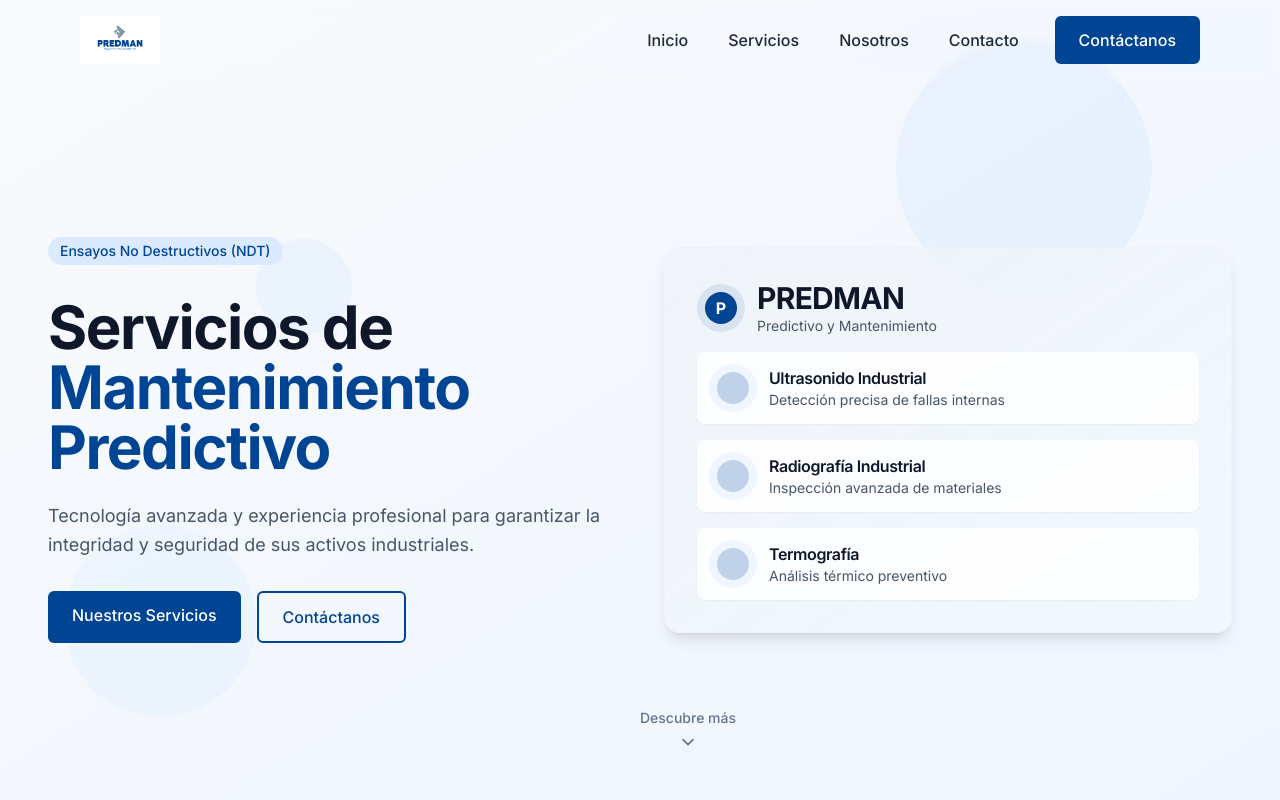
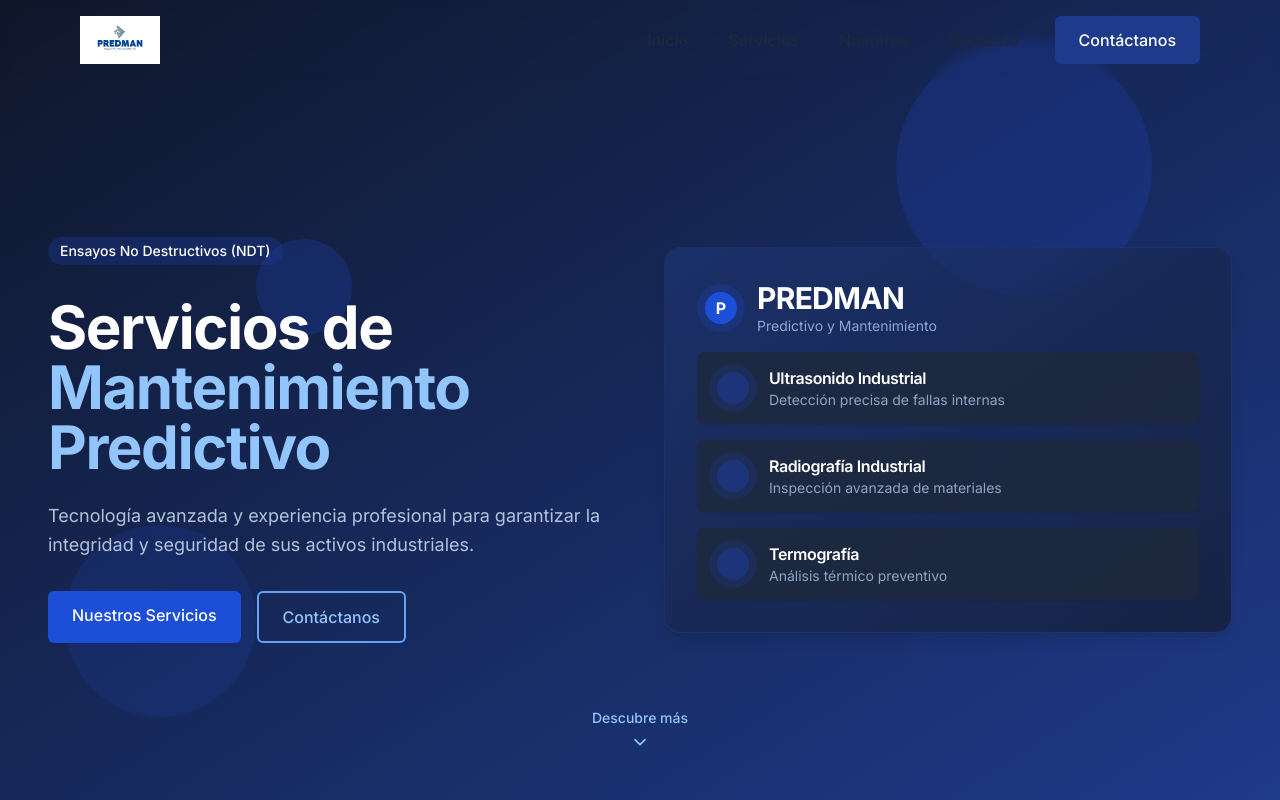
Before and after one commit to jemartinezm/ndt-dynamic-portal, a React (Vite) app: page / in a window 1280 px wide. Shown: the top 800 px of the page. Built offline with nearby package versions, Linux system fonts and the light colour scheme.

Commit message:
Adjust hero section styling
- Adjust the styling of the "Descubre más" element in the hero section.
- Use darker blue tones in the hero section.

```diff
--- a/src/components/Hero.tsx
+++ b/src/components/Hero.tsx
@@ -5,82 +5,82 @@ const Hero = () => {
   return (
     <section
       id="home"
-      className="relative min-h-screen flex items-center pt-20 bg-gradient-to-br from-slate-50 to-blue-50"
+      className="relative min-h-screen flex items-center pt-20 bg-gradient-to-br from-slate-900 to-blue-900"
     >
       <div className="absolute inset-0 z-0 overflow-hidden">
-        <div className="absolute top-[5%] right-[10%] w-64 h-64 rounded-full bg-blue-100/50 animate-float" style={{ animationDelay: '0.5s' }}></div>
-        <div className="absolute bottom-[10%] left-[5%] w-48 h-48 rounded-full bg-blue-100/30 animate-float" style={{ animationDelay: '1.5s' }}></div>
-        <div className="absolute top-[30%] left-[20%] w-24 h-24 rounded-full bg-blue-100/40 animate-float" style={{ animationDelay: '1s' }}></div>
-        <div className="absolute bottom-[30%] right-[15%] w-32 h-32 rounded-full bg-blue-100/20 animate-float" style={{ animationDelay: '2s' }}></div>
+        <div className="absolute top-[5%] right-[10%] w-64 h-64 rounded-full bg-blue-800/30 animate-float" style={{ animationDelay: '0.5s' }}></div>
+        <div className="absolute bottom-[10%] left-[5%] w-48 h-48 rounded-full bg-blue-800/20 animate-float" style={{ animationDelay: '1.5s' }}></div>
+        <div className="absolute top-[30%] left-[20%] w-24 h-24 rounded-full bg-blue-800/30 animate-float" style={{ animationDelay: '1s' }}></div>
+        <div className="absolute bottom-[30%] right-[15%] w-32 h-32 rounded-full bg-blue-800/10 animate-float" style={{ animationDelay: '2s' }}></div>
       </div>
 
       <div className="container mx-auto px-6 md:px-12 z-10">
         <div className="flex flex-col md:flex-row items-center justify-between gap-12">
           <div className="md:w-1/2 space-y-6 animate-fade-in">
-            <div className="inline-block px-3 py-1 rounded-full bg-blue-100 text-primary font-medium text-sm mb-2">
+            <div className="inline-block px-3 py-1 rounded-full bg-blue-800/30 text-white font-medium text-sm mb-2">
               Ensayos No Destructivos (NDT)
             </div>
-            <h1 className="text-4xl md:text-5xl lg:text-6xl font-bold tracking-tight text-slate-900">
+            <h1 className="text-4xl md:text-5xl lg:text-6xl font-bold tracking-tight text-white">
               Servicios de<br />
-              <span className="text-primary">Mantenimiento Predictivo</span>
+              <span className="text-blue-300">Mantenimiento Predictivo</span>
             </h1>
-            <p className="text-lg text-slate-600 max-w-xl leading-relaxed">
+            <p className="text-lg text-blue-100/80 max-w-xl leading-relaxed">
               Tecnología avanzada y experiencia profesional para garantizar la integridad y seguridad de sus activos industriales.
             </p>
             <div className="flex flex-wrap gap-4 pt-2">
-              <a href="#services" className="btn-primary">
+              <a href="#services" className="btn-primary bg-blue-700 hover:bg-blue-600">
                 Nuestros Servicios
               </a>
-              <a href="#contact" className="btn-outline">
+              <a href="#contact" className="btn-outline border-blue-400 text-blue-300 hover:bg-blue-800/30">
                 Contáctanos
               </a>
             </div>
           </div>
 
           <div className="md:w-1/2 relative animate-slide-in" style={{ animationDelay: '0.3s' }}>
-            <div className="relative z-10 glass-card p-6 md:p-8 rounded-2xl overflow-hidden">
-              <div className="absolute inset-0 bg-gradient-to-br from-primary/5 to-blue-100/30 z-0"></div>
+            <div className="relative z-10 glass-card p-6 md:p-8 rounded-2xl overflow-hidden bg-slate-800/40 backdrop-blur-md border border-blue-900/50">
+              <div className="absolute inset-0 bg-gradient-to-br from-blue-900/50 to-slate-900/50 z-0"></div>
               <div className="relative z-10">
                 <div className="flex items-center space-x-3 mb-4">
-                  <div className="w-12 h-12 rounded-full bg-primary/10 flex items-center justify-center">
-                    <div className="w-8 h-8 rounded-full bg-primary flex items-center justify-center text-white font-bold">
+                  <div className="w-12 h-12 rounded-full bg-blue-800/30 flex items-center justify-center">
+                    <div className="w-8 h-8 rounded-full bg-blue-700 flex items-center justify-center text-white font-bold">
                       P
                     </div>
                   </div>
                   <div>
-                    <h3 className="font-bold text-slate-900">PREDMAN</h3>
-                    <p className="text-sm text-slate-600">Predictivo y Mantenimiento</p>
+                    <h3 className="font-bold text-white">PREDMAN</h3>
+                    <p className="text-sm text-blue-200/70">Predictivo y Mantenimiento</p>
                   </div>
                 </div>
 
                 <div className="space-y-4">
-                  <div className="flex items-center p-3 rounded-lg bg-white/80 shadow-sm">
-                    <div className="mr-3 p-2 rounded-full bg-blue-50">
-                      <div className="w-8 h-8 rounded-full bg-primary/20"></div>
+                  <div className="flex items-center p-3 rounded-lg bg-slate-800/80 shadow-sm">
+                    <div className="mr-3 p-2 rounded-full bg-blue-900/30">
+                      <div className="w-8 h-8 rounded-full bg-blue-800/40"></div>
                     </div>
                     <div>
-                      <h4 className="font-semibold text-slate-900">Ultrasonido Industrial</h4>
-                      <p className="text-sm text-slate-600">Detección precisa de fallas internas</p>
+                      <h4 className="font-semibold text-white">Ultrasonido Industrial</h4>
+                      <p className="text-sm text-blue-200/70">Detección precisa de fallas internas</p>
                     </div>
                   </div>
 
-                  <div className="flex items-center p-3 rounded-lg bg-white/80 shadow-sm">
-                    <div className="mr-3 p-2 rounded-full bg-blue-50">
-                      <div className="w-8 h-8 rounded-full bg-primary/20"></div>
+                  <div className="flex items-center p-3 rounded-lg bg-slate-800/80 shadow-sm">
+                    <div className="mr-3 p-2 rounded-full bg-blue-900/30">
+                      <div className="w-8 h-8 rounded-full bg-blue-800/40"></div>
                     </div>
                     <div>
-                      <h4 className="font-semibold text-slate-900">Radiografía Industrial</h4>
-                      <p className="text-sm text-slate-600">Inspección avanzada de materiales</p>
+                      <h4 className="font-semibold text-white">Radiografía Industrial</h4>
+                      <p className="text-sm text-blue-200/70">Inspección avanzada de materiales</p>
                     </div>
                   </div>
 
-                  <div className="flex items-center p-3 rounded-lg bg-white/80 shadow-sm">
-                    <div className="mr-3 p-2 rounded-full bg-blue-50">
-                      <div className="w-8 h-8 rounded-full bg-primary/20"></div>
+                  <div className="flex items-center p-3 rounded-lg bg-slate-800/80 shadow-sm">
+                    <div className="mr-3 p-2 rounded-full bg-blue-900/30">
+                      <div className="w-8 h-8 rounded-full bg-blue-800/40"></div>
                     </div>
                     <div>
-                      <h4 className="font-semibold text-slate-900">Termografía</h4>
-                      <p className="text-sm text-slate-600">Análisis térmico preventivo</p>
+                      <h4 className="font-semibold text-white">Termografía</h4>
+                      <p className="text-sm text-blue-200/70">Análisis térmico preventivo</p>
                     </div>
                   </div>
                 </div>
@@ -90,8 +90,8 @@ const Hero = () => {
         </div>
       </div>
 
-      <div className="absolute bottom-10 left-1/2 transform -translate-x-1/2 animate-bounce">
-        <a href="#services" className="flex flex-col items-center text-slate-500 hover:text-primary">
+      <div className="absolute bottom-10 left-0 right-0 flex justify-center animate-bounce">
+        <a href="#services" className="flex flex-col items-center text-blue-300 hover:text-blue-200">
           <span className="text-sm font-medium mb-1">Descubre más</span>
           <ChevronDown size={20} />
         </a>
--- a/src/index.css
+++ b/src/index.css
@@ -1,4 +1,3 @@
-
 @import url('https://fonts.googleapis.com/css2?family=Inter:wght@300;400;500;600;700&display=swap');
 
 @tailwind base;
@@ -138,7 +137,7 @@
   }
 
   .glass-card {
-    @apply bg-white/80 backdrop-blur-sm shadow-lg rounded-lg border border-slate-200/50;
+    @apply bg-white/10 backdrop-blur-sm shadow-lg rounded-lg border border-white/10;
   }
 
   .service-card {
--- a/tailwind.config.ts
+++ b/tailwind.config.ts
@@ -30,15 +30,15 @@ export default {
         background: 'hsl(var(--background))',
         foreground: 'hsl(var(--foreground))',
         primary: {
-          DEFAULT: '#004494',
+          DEFAULT: '#1E3A8A', // Changed to a darker blue
           foreground: '#FFFFFF'
         },
         secondary: {
-          DEFAULT: '#6F7D8C',
+          DEFAULT: '#475569',
           foreground: '#FFFFFF'
         },
         accent: {
-          DEFAULT: '#3A6EA5',
+          DEFAULT: '#2563EB',
           foreground: '#FFFFFF'
         },
         muted: {
```
